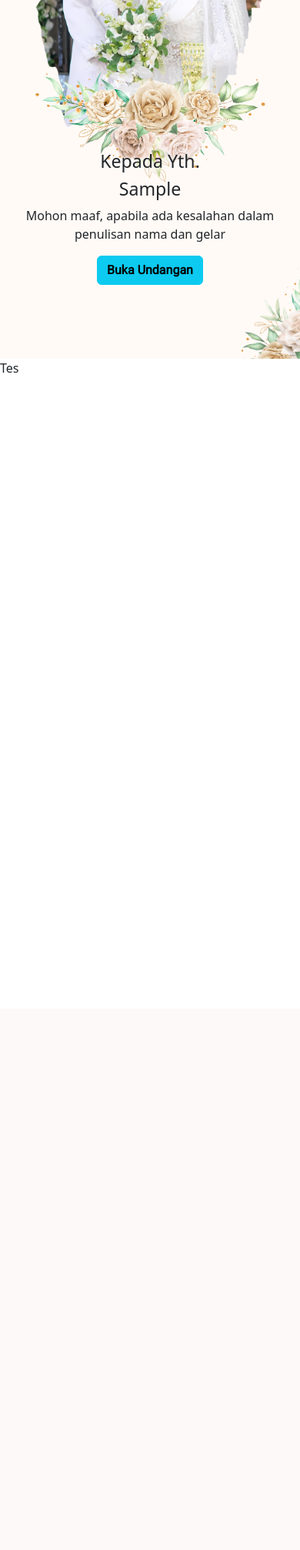
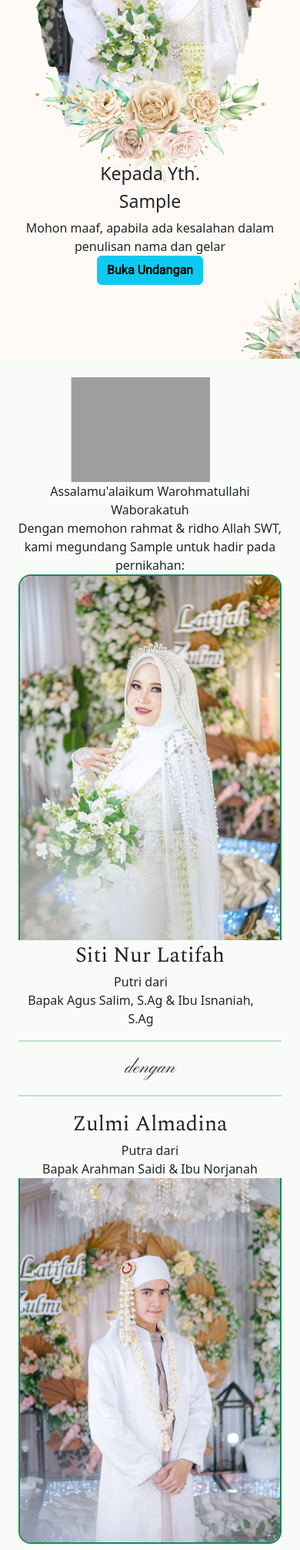
Before and after one commit to ikh05/Undangan.Unda, a PHP site: template app/views/Undangan/Zulmi_Latifah.php in a window 390 px wide. Shown: the part 378-2391 px from the top of the page at 77% size. Before the commit the page ends 862 px from the top, so only its background shows below. Run offline with PHP 8.4, Linux system fonts and the light colour scheme; the template is opened without the code that fills it: most values are stand-ins (such as "Sample title", 1, 10 or a date in 2020); some libraries are stand-ins or nearby versions; some web fonts are replaced; grey boxes are pictures that could not be loaded.

Commit message:
identitas mempelai

```diff
--- a/app/views/Undangan/Zulmi_Latifah.php
+++ b/app/views/Undangan/Zulmi_Latifah.php
@@ -3,17 +3,18 @@
 <link href="https://fonts.googleapis.com/css2?family=Pinyon+Script&family=Poetsen+One&family=Roboto&family=Spectral&display=swap" rel="stylesheet">
 <style>
 	:root{
-		--bg-1 : #fffaf6;
+		--bg-1: #fffaf6;
+		--bg-2: #F9FBF8;
 		--text-coklat: #3B3633;
 	}
 
-	.family-pinyon{
+	.family-pinyon{ /* tulis indah */
 		font-family: 'Pinyon Script', sans-serif;
 	}
-	.family-roboto{
+	.family-roboto{ /* biasa */
 		font-family: 'Roboto', sans-serif;
 	}
-	.family-spectral{
+	.family-spectral{ /* tegas */
 		font-family: 'Spectral', sans-serif;
 	}
 	.text-bold{
@@ -22,7 +23,7 @@
 
 
 	.not-scroll{
-		overflow: hidden;
+/* 		overflow: hidden; */
 	}
 
 
@@ -39,15 +40,18 @@
 
 	section{
 		width: 100vw;
-		height: 100vh;
-		overflow-y: auto;
+		min-height: 100vh;
+/* 		overflow-y: auto; */
 		overflow-x: hidden;
+	}
+	p{
+		margin: 0;
 	}
 
 </style>
 
 
-<section id="cover position-relative" class="bg-1">
+<section id="cover position-relative" class="bg-1" style="height: 100vh;">
 	<div class="backgrond position-absolute w-100 h-100 overflow-hidden">
 		<img class="position-absolute top-0 start-0 translate-middle" src="<?= BASE_URL ?>assets/img/Zulmi_Latifah/kembang 1.png" alt="kembang 1" style="max-width: 50vw;">
 		<img class="position-absolute top-100 start-100 translate-middle" src="<?= BASE_URL ?>assets/img/Zulmi_Latifah/kembang 2.png" alt="kembang 2" style="max-width: 50vw;">
@@ -75,8 +79,53 @@
 		</div>
 	</div>
 </section>
-<section class="bg-2" id="undangan-main">
-	Tes
+
+
+
+<section class="bg-2 text-center" id="undangan-main">
+	<div class="backgrond">
+
+	</div>
+	<div class="container mt-4 mb-2 px-4 w-100">
+		<div class="row w-100 position-relative">
+			<img src="<?= BASE_URL ?>assets/img/bismillah-green.png" alt="bismillah" style="max-width: 60%;" class="position-relative start-50 translate-middle-x">
+		</div>
+		<div class="row">
+			<p>Assalamu'alaikum Warohmatullahi Waborakatuh</p>
+		</div>
+		<div class="row">Dengan memohon rahmat & ridho Allah SWT, kami megundang <?= $data['to']; ?> untuk hadir pada pernikahan:</div>
+
+		<div class="row">
+			<div class="col-12 col-md-5">
+				<img src="<?= BASE_URL ?>assets/img/Zulmi_Latifah/P.JPG" alt="mempelai perempuan" style="max-width: 100%;" class="border border-bottom-0 border-success border-2 rounded-top-4">
+			</div>
+			<div class="col">
+				<div class="row">
+					<p class="mb-0 fs-1 family-spectral">Siti Nur Latifah</p>
+				</div>
+			</div>
+			<div class="row">
+				<p>Putri dari </p>
+				<p>Bapak Agus Salim, S.Ag & Ibu Isnaniah, S.Ag</p>
+			</div>
+		</div>
+		<hr class="border-2 border-success">
+		<div class="row"><p class="mb-0 family-pinyon fs-2">dengan</p></div>
+		<hr class="col border-2 border-success">
+		<div class="row">
+			<div class="col-12 col-md-5 order-2">
+				<img src="<?= BASE_URL ?>assets/img/Zulmi_Latifah/L.JPG" alt="mempelai laki-laki" style="max-width: 100%;" class="border border-top-0 border-success border-2 rounded-bottom-4 order-2">
+			</div>
+			<div class="col order-1">
+				<div class="row">
+					<p class="mb-0 fs-1 family-spectral">Zulmi Almadina</p>
+				</div>
+				<div class="row">
+					<p>Putra dari </p><p>Bapak Arahman Saidi & Ibu Norjanah</p>
+				</div>
+			</div>
+		</div>
+	</div>
 </section>
 
 
```
